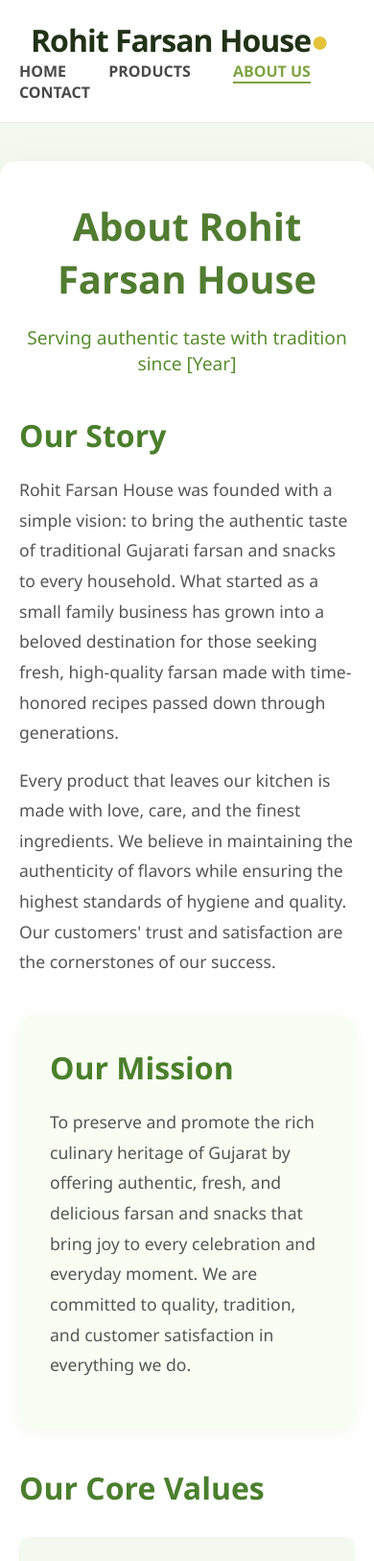
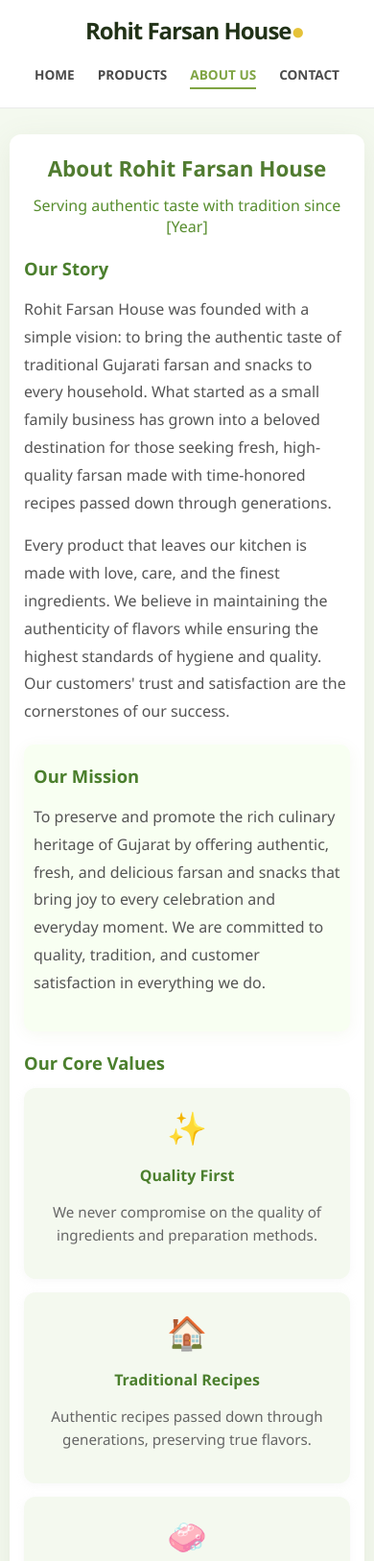
Before and after one commit to rohit543215/rohit-farsan, a plain HTML site: page about.html in a window 390 px wide. Shown: the top 1627 px of the page at 96% size. Drawn offline with Linux system fonts and the light colour scheme.

Commit message:
Update about.html

```diff
--- a/about.html
+++ b/about.html
@@ -11,12 +11,18 @@
       font-family: "Segoe UI", Arial, sans-serif;
       background: #f4f9ef;
       color: #222;
+      padding-top: 70px;
     }
     header {
+      position: fixed;
+      top: 0;
+      left: 0;
+      width: 100%;
       background: #fff;
       padding: 20px 0;
       border-bottom: 1px solid #eaeaea;
       overflow: hidden;
+      z-index: 1000;
     }
     .logo {
       font-weight: bold;
@@ -36,9 +42,9 @@
       text-decoration: none;
       margin: 0 20px;
       font-weight: 600;
+      font-size: 0.95em;
     }
-    nav a.active,
-    nav a:hover {
+    nav a.active, nav a:hover {
       color: #7fa443;
       border-bottom: 2px solid #7fa443;
     }
@@ -111,6 +117,7 @@
     .value-card p {
       color: #666;
       line-height: 1.6;
+      font-size: 1em;
     }
     .cta-section {
       text-align: center;
@@ -145,11 +152,124 @@
     footer a:hover {
       text-decoration: underline;
     }
+
+    /* Mobile Responsive Styles */
+    @media (max-width: 768px) {
+      body {
+        padding-top: 120px;
+      }
+      header {
+        padding: 15px 0;
+      }
+      .logo {
+        font-size: 1.5em;
+        margin-left: 16px;
+        float: none;
+        display: block;
+        text-align: center;
+        margin-bottom: 12px;
+      }
+      nav {
+        float: none;
+        margin: 0;
+        text-align: center;
+        display: flex;
+        flex-wrap: wrap;
+        justify-content: center;
+        gap: 8px;
+        padding: 0 10px;
+      }
+      nav a {
+        margin: 4px 8px;
+        font-size: 0.85em;
+        padding: 4px 0;
+      }
+      .container {
+        margin: 20px 10px;
+        padding: 20px 15px;
+        border-radius: 12px;
+      }
+      .page-title {
+        font-size: 1.4em;
+        margin-bottom: 12px;
+      }
+      .page-subtitle {
+        font-size: 1em;
+        margin-bottom: 18px;
+      }
+      .section {
+        margin: 20px 0;
+      }
+      .section-title {
+        font-size: 1.15em;
+        margin-bottom: 12px;
+      }
+      .section-content {
+        font-size: 1em;
+      }
+      .card {
+        padding: 20px 10px;
+        margin: 14px 0;
+        border-radius: 10px;
+      }
+      .values-grid {
+        grid-template-columns: 1fr;
+        gap: 14px;
+        margin-top: 14px;
+      }
+      .value-card {
+        padding: 18px;
+      }
+      .value-icon {
+        font-size: 2.1em;
+        margin-bottom: 10px;
+      }
+      .value-card h3 {
+        font-size: 1em;
+        margin-bottom: 8px;
+      }
+      .value-card p {
+        font-size: 0.95em;
+      }
+      .cta-section {
+        margin: 24px 0 14px 0;
+      }
+      .cta-btn {
+        font-size: 1em;
+        padding: 12px 14px;
+        border-radius: 80px;
+      }
+      footer {
+        font-size: 0.9em;
+        padding: 10px;
+        margin-top: 20px;
+      }
+    }
+    /* Tablet Responsive */
+    @media (min-width: 769px) and (max-width: 1024px) {
+      .logo {
+        font-size: 1.7em;
+        margin-left: 20px;
+      }
+      nav {
+        margin-right: 20px;
+      }
+      nav a {
+        margin: 0 12px;
+        font-size: 0.9em;
+      }
+      .container {
+        margin: 30px 20px;
+        padding: 32px;
+      }
+      .page-title { font-size: 2em;}
+      .page-subtitle { font-size: 1.08em;}
+    }
   </style>
 </head>
 <body>
   <header>
-    <a href="index.html" class="logo">Rohit Farsan House<span style="color:#E5C239;">&#9679;</span></a>
+    <a href="index.html" class="logo">Rohit Farsan House<span style="color:#E5C239;">●</span></a>
     <nav>
       <a href="index.html">HOME</a>
       <a href="products.html">PRODUCTS</a>
@@ -158,11 +278,9 @@
     </nav>
     <div style="clear: both"></div>
   </header>
-
   <div class="container">
     <div class="page-title">About Rohit Farsan House</div>
     <div class="page-subtitle">Serving authentic taste with tradition since [Year]</div>
-
     <div class="section">
       <div class="section-title">Our Story</div>
       <div class="section-content">
@@ -179,7 +297,6 @@
         </p>
       </div>
     </div>
-
     <div class="card">
       <div class="section-title">Our Mission</div>
       <div class="section-content">
@@ -190,7 +307,6 @@
         </p>
       </div>
     </div>
-
     <div class="section">
       <div class="section-title">Our Core Values</div>
       <div class="values-grid">
@@ -216,7 +332,6 @@
         </div>
       </div>
     </div>
-
     <div class="section">
       <div class="section-title">Why Choose Us?</div>
       <div class="section-content">
@@ -231,12 +346,10 @@
         </ul>
       </div>
     </div>
-
     <div class="cta-section">
       <a href="products.html" class="cta-btn">View Our Products</a>
     </div>
   </div>
-
   <footer>
     <p>&copy; 2025 Rohit Farsan House - All Rights Reserved</p>
     <p>Made with ❤️ by <a href="https://zippity.biz" target="_blank">zippity</a></p>
```
